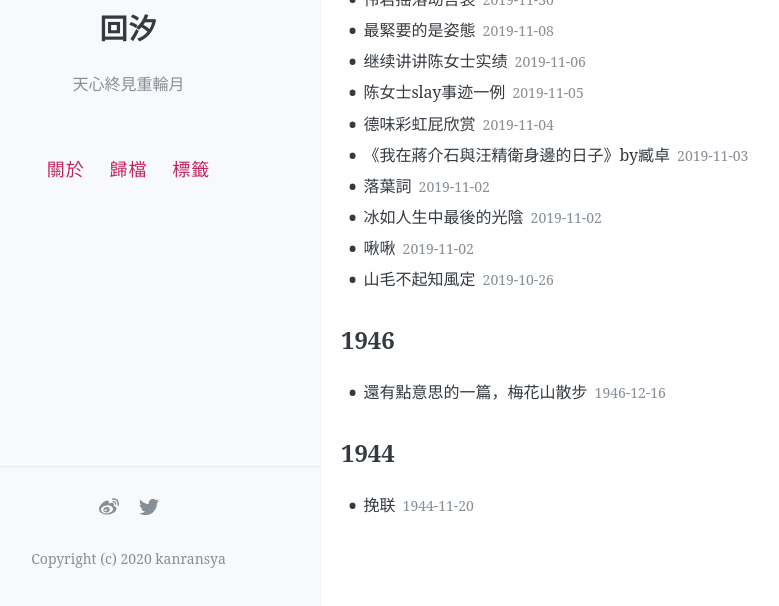
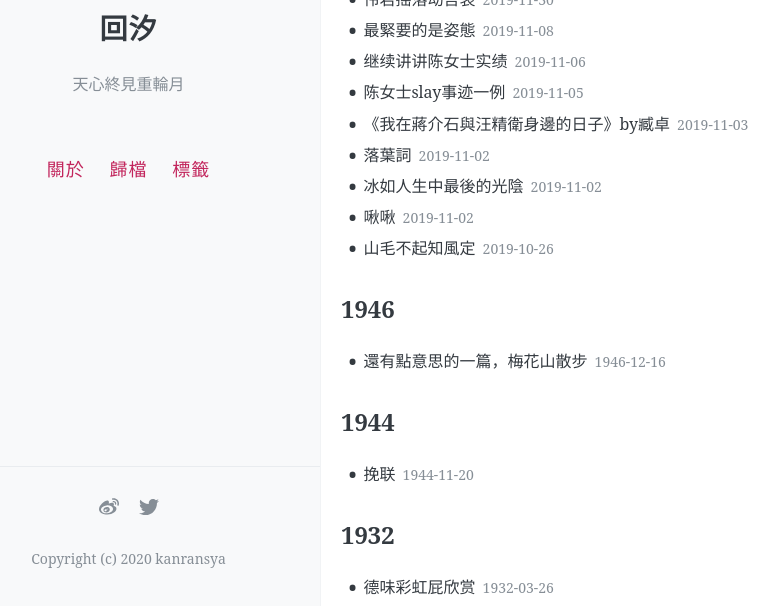
Before and after one commit to kanransya/nami-jetcoaster, a Jekyll site: the page built from archive/index.html, in a window 1280 px wide and 900 px high, scrolled down 509 px, cut to the strip 294-900 px from the top of the window. Shown: the whole strip, without its empty margins (63-842 px from the left). Built offline with Jekyll 4.4.1, drawn with Linux system fonts in a browser that asks for light colours; comment, search, counter and statistics services are not loaded.

Commit message:
Update 2019-11-04-deutschpraises.md

```diff
--- a/_posts/2019-11-04-deutschpraises.md
+++ b/_posts/2019-11-04-deutschpraises.md
@@ -1,7 +1,7 @@
 ---
 layout: post
 title: 德味彩虹屁欣赏
-date: 2019-11-04 18:27:44
+date: 1932-03-26 18:27:44
 author: Heinrich Schnee, 金森誠也, 回汐
 tags: [汪兆銘,蔣中正,ROC資料,個人漢化]
 
```
